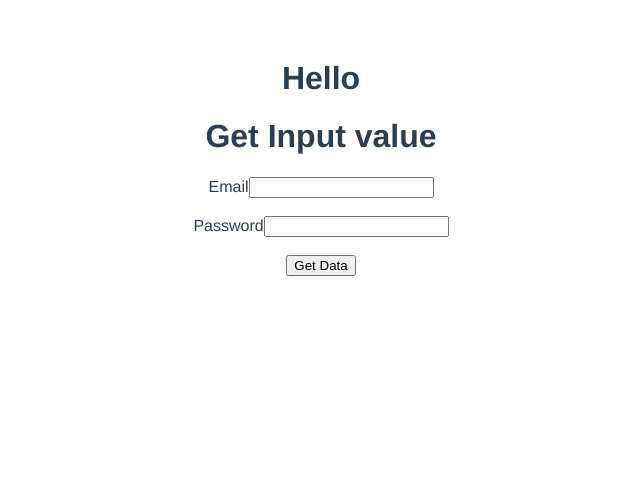
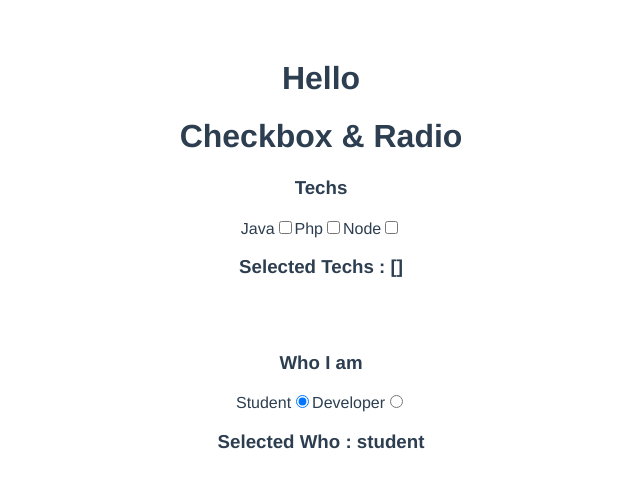
Before and after one commit to niravbhoi/vue-step-by-step, a Vue app: page / in a window 1280 px wide. Shown: the top 488 px of the page, without its empty margins (319-959 px from the left). Built offline with nearby package versions, Linux system fonts and the light colour scheme.

Commit message:
Checkbox and radio

```diff
--- a/src/App.vue
+++ b/src/App.vue
@@ -1,17 +1,19 @@
 <template>
     <h1>Hello</h1>
-    <!-- <HelloWorld msg="Hello World" />
-    <HelloWorld msg="My name is nirav" />
-    <HomeComp />
-    <TwoWay /> -->
-    <GetInput />
+    <!-- <HelloWorld msg="Hello World" /> -->
+    <!-- <HelloWorld msg="My name is nirav" /> -->
+    <!-- <HomeComp /> -->
+    <!-- <TwoWay /> -->
+    <!-- <GetInput /> -->
+    <CheckboxRadio />
 </template>
 
 <script>
 // import HelloWorld from './components/HelloWorld.vue'
 // import HomeComp from './components/HomeComp.vue'
 // import TwoWay from './components/TwoWay.vue'
-import GetInput from './components/GetInput.vue'
+// import GetInput from './components/GetInput.vue'
+import CheckboxRadio from './components/CheckboxRadio.vue'
 
 export default {
     name: 'App',
@@ -24,7 +26,8 @@ export default {
         // HelloWorld,
         // HomeComp,
         // TwoWay,
-        GetInput
+        // GetInput,
+        CheckboxRadio,
     }
 }
 </script>
--- /dev/null
+++ b/src/components/CheckboxRadio.vue
@@ -0,0 +1,31 @@
+<template>
+    <h1>
+       Checkbox & Radio
+    </h1>
+    <h3>Techs</h3>
+    <label for="java">Java</label>
+    <input type="checkbox" v-model="techs" value="java" id="java">
+    <label for="php">Php</label>
+    <input type="checkbox" v-model="techs" value="php" id="php">
+    <label for="node">Node</label>
+    <input type="checkbox" v-model="techs" value="node" id="node">
+    <h3>Selected Techs : {{ techs }}</h3>
+    <br><br>
+    <h3>Who I am </h3>
+    <label for="student">Student</label>
+    <input type="radio" value="student" v-model="who" name="who" id="student">
+    <label for="developer">Developer</label>
+    <input type="radio" value="developer" v-model="who" name="who" id="developer">
+    <h3>Selected Who : {{ who }}</h3>
+</template>
+<script>
+export default {
+    name : 'CheckboxRadio',
+    data(){
+        return {
+            techs : [],
+            who : 'student',
+        }
+    }
+}
+</script>
```
